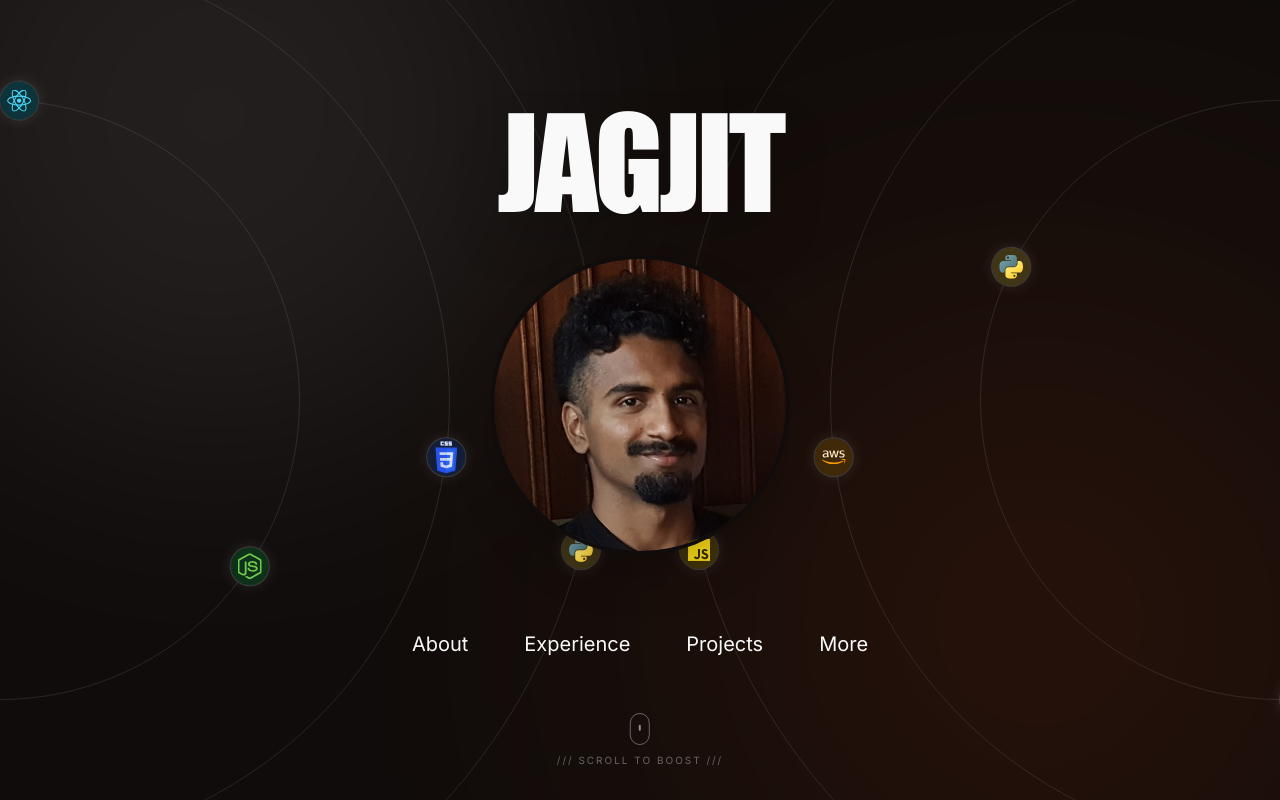
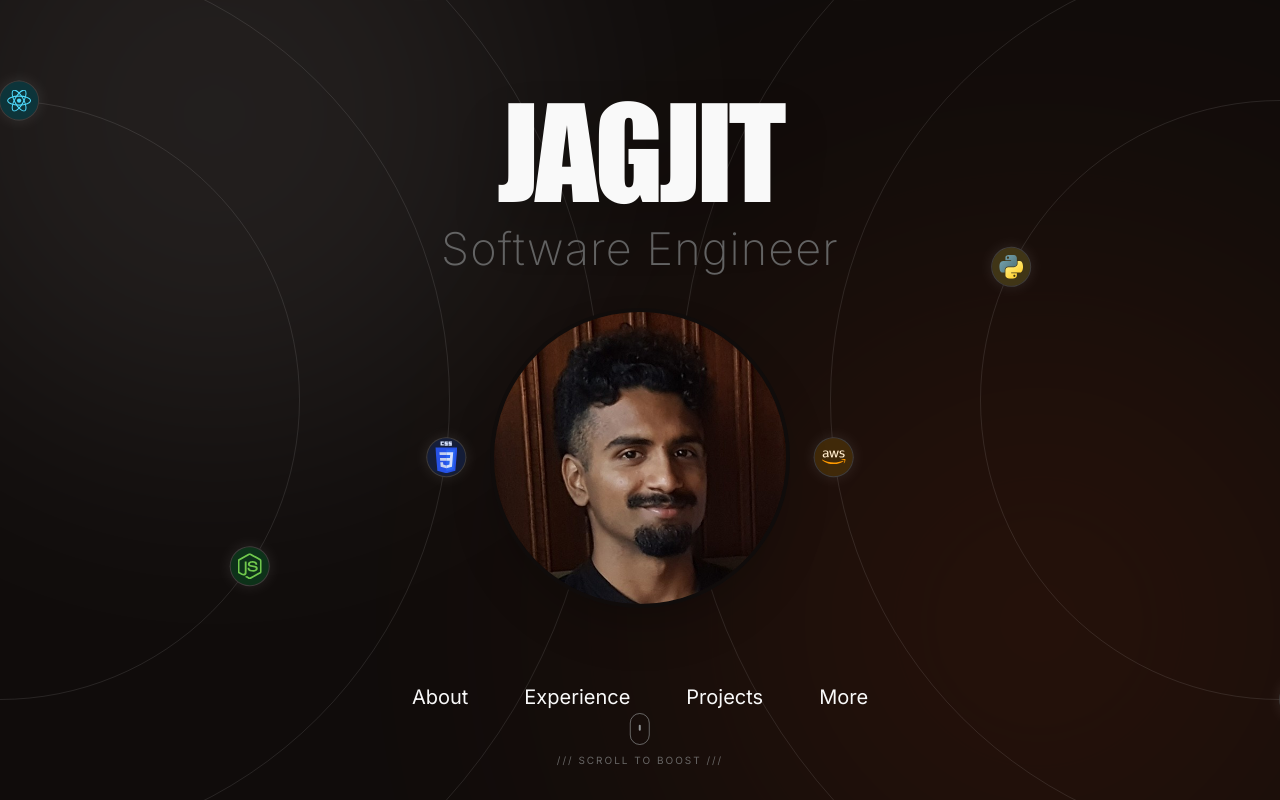
Before and after one commit to Bedlam343/portfolio-dec-2025, a Next.js app: page / in a window 1280 px wide. Built offline with nearby package versions, Linux system fonts and the light colour scheme.

Commit message:
name glitch. add subtitle on homepage

```diff
--- a/app/page.tsx
+++ b/app/page.tsx
@@ -6,6 +6,7 @@ import { motion, Variants } from 'motion/react';
 
 import OrbitRing from '@/components/OrbitRing';
 import ScrollHint from '@/components/ScrollHint';
+import GlitchText from '@/components/GlitchText';
 import { TECH_ICONS } from '@/utils/constants';
 
 export default function PortfolioHome() {
@@ -132,19 +133,28 @@ export default function PortfolioHome() {
 
       {/* --- 3. Main Content --- */}
       <motion.section
-        className="relative pt-[100px] z-10 w-full h-full flex flex-col items-center"
+        className="relative pt-[90px] z-10 w-full h-full flex flex-col items-center"
         variants={containerVariants}
         initial="hidden"
         animate="show"
       >
-        <motion.p
-          variants={fadeInVariants}
-          className="text-center text-theme-white select-none text-[80px] sm:text-[125px] font-impact tracking-[-4px] uppercase leading-none drop-shadow-2xl"
-        >
-          Jagjit
-        </motion.p>
+        <motion.div variants={fadeInVariants}>
+          <GlitchText
+            text="JAGJIT"
+            className="text-center select-none text-[80px] sm:text-[125px] font-impact tracking-[-4px] uppercase leading-none drop-shadow-2xl"
+          />
+        </motion.div>
 
-        <div className="w-full flex justify-center mt-[30px]">
+        <motion.div variants={fadeInVariants}>
+          <p
+            className="text-center text-theme-gray font-inter text-thin text-[45px]
+            font-extralight select-none tracking-wide"
+          >
+            Software Engineer
+          </p>
+        </motion.div>
+
+        <div className="w-full flex justify-center mt-[25px]">
           <motion.div
             variants={itemVariants}
             className="w-[200px] h-[200px] sm:w-[300px] sm:h-[300px] rounded-full overflow-hidden border-4 border-theme-black shadow-2xl z-20"
--- /dev/null
+++ b/components/GlitchText.tsx
@@ -0,0 +1,67 @@
+'use client';
+
+import { useState, useEffect } from 'react';
+
+const GLITCH_CHARS = '0123456789!@#$%^&*()_+-=[]{}|;:,.<>?/';
+
+interface GlitchTextProps {
+  text: string;
+  className?: string;
+}
+
+export default function GlitchText({ text, className = '' }: GlitchTextProps) {
+  // We split the text into an array of characters/objects
+  const [displayChars, setDisplayChars] = useState(
+    text.split('').map((char) => ({ char, isGlitching: false })),
+  );
+
+  useEffect(() => {
+    const interval = setInterval(() => {
+      // 1. Pick a random index to glitch
+      const indexToGlitch = Math.floor(Math.random() * text.length);
+
+      // 2. Start the glitch: Change char to random symbol & set color flag
+      setDisplayChars((prev) =>
+        prev.map((item, i) =>
+          i === indexToGlitch
+            ? {
+                char: GLITCH_CHARS[
+                  Math.floor(Math.random() * GLITCH_CHARS.length)
+                ],
+                isGlitching: true,
+              }
+            : item,
+        ),
+      );
+
+      // 3. Revert back to normal after a very short delay (50ms - 150ms)
+      // This creates that "flicker" effect
+      setTimeout(() => {
+        setDisplayChars((prev) =>
+          prev.map((item, i) =>
+            i === indexToGlitch
+              ? { char: text[i], isGlitching: false } // Reset to original
+              : item,
+          ),
+        );
+      }, 100); // 100ms duration of the glitch
+    }, 2500); // Repeat every 2.5 seconds
+
+    return () => clearInterval(interval);
+  }, [text]);
+
+  return (
+    <span className={`inline-flex ${className}`}>
+      {displayChars.map((item, index) => (
+        <span
+          key={index}
+          className={`transition-colors duration-75 ${
+            item.isGlitching ? 'text-theme-orange' : 'text-theme-white'
+          }`}
+        >
+          {item.char}
+        </span>
+      ))}
+    </span>
+  );
+}
--- a/components/OrbitRing.tsx
+++ b/components/OrbitRing.tsx
@@ -25,18 +25,12 @@ const OrbitRing = ({
 }) => {
   const rotation = useMotionValue(0);
 
-  // --- CHANGE 1: Initialize with high velocity for the "Fast Start" effect ---
-  // A value of 40-50 provides a nice strong spin on load.
   const velocityRef = useRef(50);
 
   const counterRotation = useTransform(rotation, (value) => -value);
 
   useEffect(() => {
     const handleWheel = (e: WheelEvent) => {
-      // --- CHANGE 2: Simplified Scroll Logic ---
-      // We take the absolute value of the scroll.
-      // This means scrolling UP or DOWN both add energy to the spin.
-      // This ensures the ring always speeds up in its natural direction.
       const scrollForce = Math.abs(e.deltaY) * 0.05;
 
       velocityRef.current += scrollForce;
```
